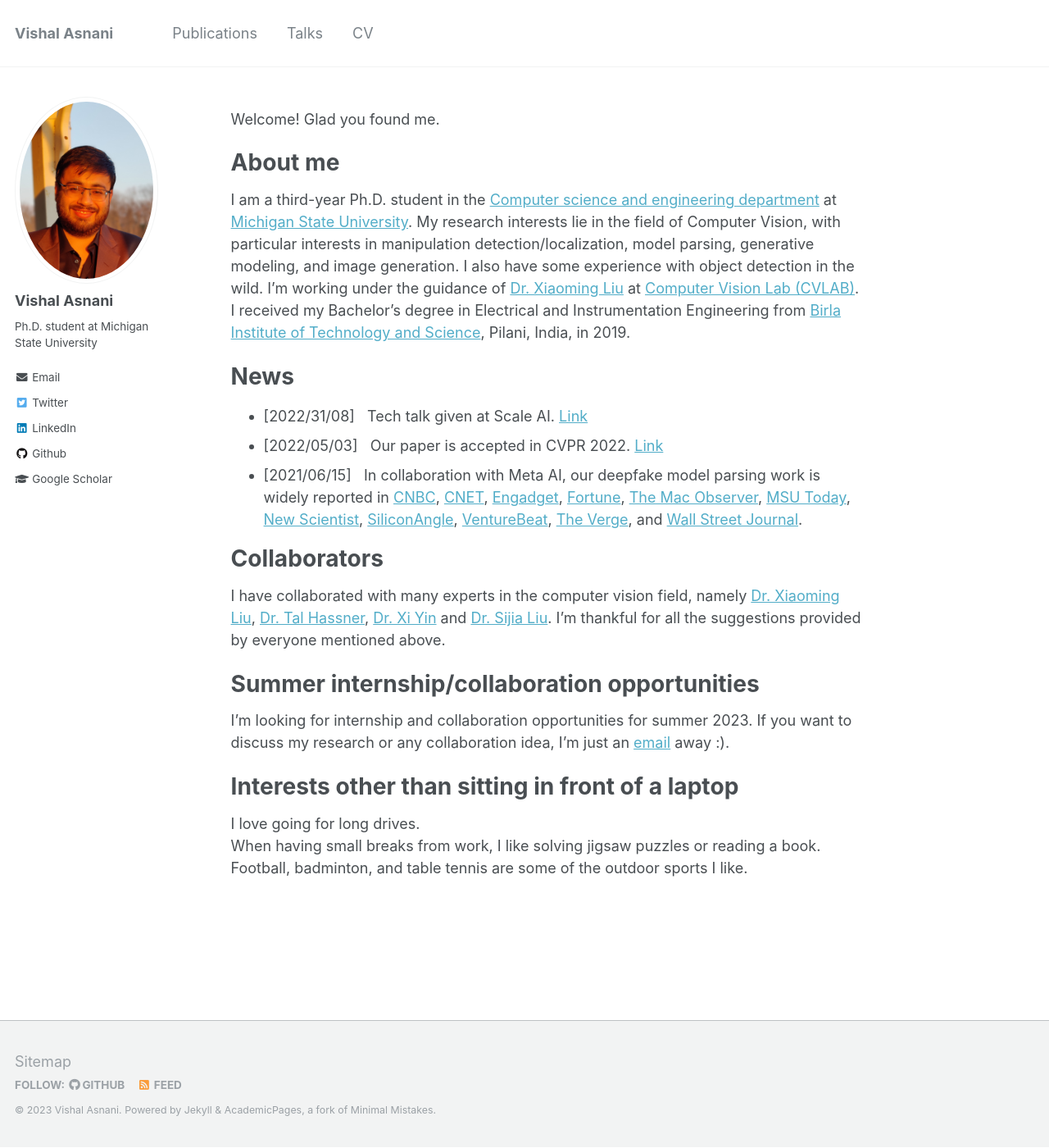
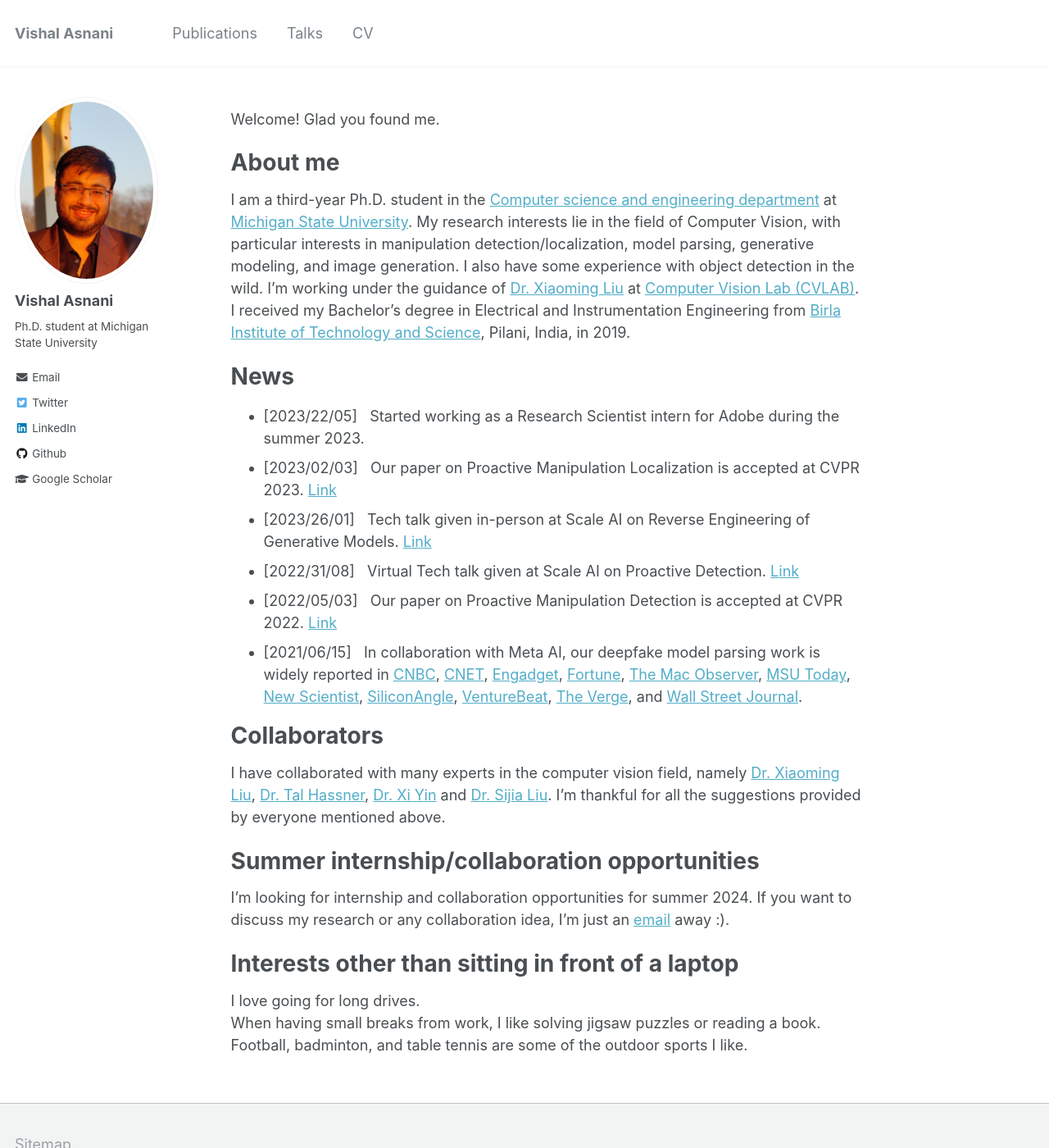
Before and after one commit to vishal3477/vishal3477.github.io, a Jekyll site: the page built from _pages/about.md, in a window 1280 px wide and 1400 px high. Shown: the whole window at 82% size. Built offline with Jekyll 4.4.1, drawn with Linux system fonts in a browser that asks for light colours.

Commit message:
Update about.md

```diff
--- a/_pages/about.md
+++ b/_pages/about.md
@@ -17,8 +17,11 @@ I received my Bachelor’s degree in Electrical and Instrumentation Engineering
 
 News
 ======
-* [2022/31/08] &nbsp; Tech talk given at Scale AI. [Link](https://exchange.scale.com/home/videos/ai-deepfake-detection-proactive-image-manipulation-detection-research-collaboration-between-michigan-state-university-and-meta-2022-09-26)
-* [2022/05/03] &nbsp; Our paper is accepted in CVPR 2022. [Link](https://vishal3477.github.io/publication/paper3)
+* [2023/22/05] &nbsp; Started working as a Research Scientist intern for Adobe during the summer 2023.
+* [2023/02/03] &nbsp; Our paper on Proactive Manipulation Localization is accepted at CVPR 2023. [Link](https://vishal3477.github.io/publication/paper4)
+* [2023/26/01] &nbsp; Tech talk given in-person at Scale AI on Reverse Engineering of Generative Models. [Link](https://exchange.scale.com/public/videos/reverse-engineering-of-generative-models-2023-02-02)
+* [2022/31/08] &nbsp; Virtual Tech talk given at Scale AI on Proactive Detection. [Link](https://exchange.scale.com/home/videos/ai-deepfake-detection-proactive-image-manipulation-detection-research-collaboration-between-michigan-state-university-and-meta-2022-09-26)
+* [2022/05/03] &nbsp; Our paper on Proactive Manipulation Detection is accepted at CVPR 2022. [Link](https://vishal3477.github.io/publication/paper3)
 * [2021/06/15] &nbsp; In collaboration with Meta AI, our deepfake model parsing work is widely reported in [CNBC](https://www.cnbc.com/2021/06/16/facebook-scientists-say-they-can-tell-where-deepfakes-come-from.html), [CNET](https://www.cnet.com/news/privacy/facebook-steps-up-efforts-to-study-deepfakes/?PostType=link&ServiceType=twitter&TheTime=2021-06-16T16%3A03%3A06&UniqueID=5656784E-CEBC-11EB-BC13-31D94744363C&ftag=COS-05-10aaa0b), [Engadget](https://www.engadget.com/facebooks-latest-ai-detects-deep-fakes-and-knows-where-they-came-from-160012532.html), [Fortune](https://fortune.com/2021/06/16/facebook-detecting-deepfakes-research-michigan-state/), [The Mac Observer](https://www.macobserver.com/news/facebook-msu-deepfake-detection/), [MSU Today](https://msutoday.msu.edu/news/2021/deepfake-detection), [New Scientist](https://www.newscientist.com/article/2281198-facebook-ai-aims-to-identify-deepfake-images-and-trace-their-creators/), [SiliconAngle](https://siliconangle.com/2021/06/16/facebook-reverse-engineering-deepfakes-detect-ai-models-used-create/), [VentureBeat](https://venturebeat.com/business/facebooks-ai-reverse-engineers-models-used-to-generate-deepfakes/), [The Verge](https://www.theverge.com/2021/6/16/22534690/facebook-deepfake-detection-reverse-engineer-ai-model-hyperparameters), and [Wall Street Journal](https://www.wsj.com/articles/facebook-michigan-state-develop-deepfake-detection-technique-11623859200).
 
 Collaborators
@@ -27,7 +30,7 @@ I have collaborated with many experts in the computer vision field, namely [Dr.
 
 Summer internship/collaboration opportunities
 ======
-I'm looking for internship and collaboration opportunities for summer 2023. If you want to discuss my research or any collaboration idea, I'm just an [email](mailto:asnanivi@msu.edu) away :).
+I'm looking for internship and collaboration opportunities for summer 2024. If you want to discuss my research or any collaboration idea, I'm just an [email](mailto:asnanivi@msu.edu) away :).
 
 Interests other than sitting in front of a laptop
 ======
```
